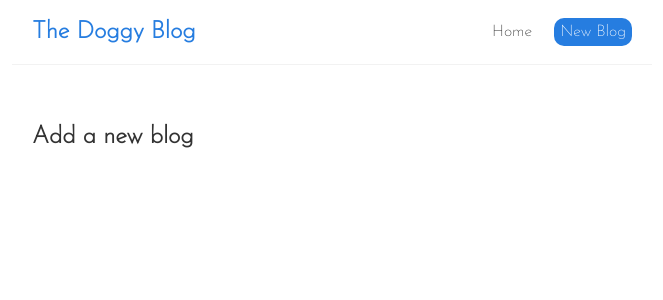
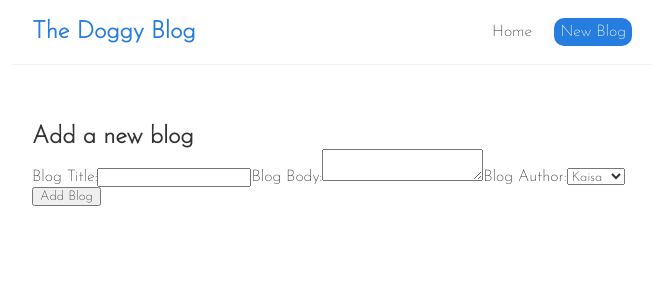
Before and after one commit to KaisaSS/react-blog, a React (Create React App) app: page /create in a window 1280 px wide. Shown: the top 300 px of the page, without its empty margins (308-971 px from the left). Built offline with nearby package versions, Linux system fonts and the light colour scheme.

Commit message:
Add form to create new blog post

```diff
--- a/src/components/Create.js
+++ b/src/components/Create.js
@@ -2,6 +2,18 @@
   return (
     <div className="create">
       <h2>Add a new blog</h2>
+      <form>
+        <label>Blog Title:</label>
+        <input type="text" required />
+        <label>Blog Body:</label>
+        <textarea required></textarea>
+        <label>Blog Author:</label>
+        <select>
+          <option value="Kaisa">Kaisa</option>
+          <option value="Daniel">Daniel</option>
+        </select>
+        <button>Add Blog</button>
+      </form>
     </div>
   );
 };
```
